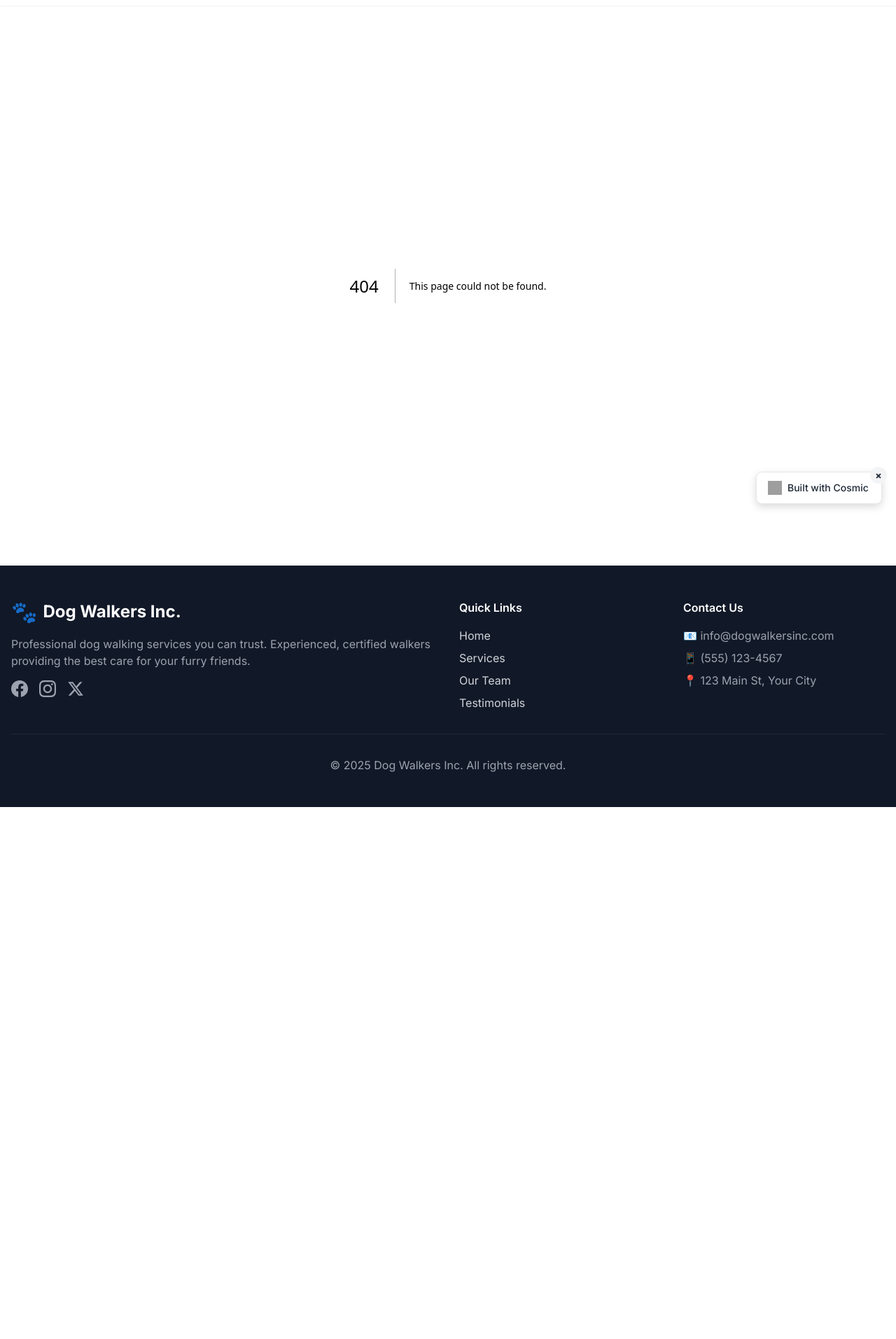
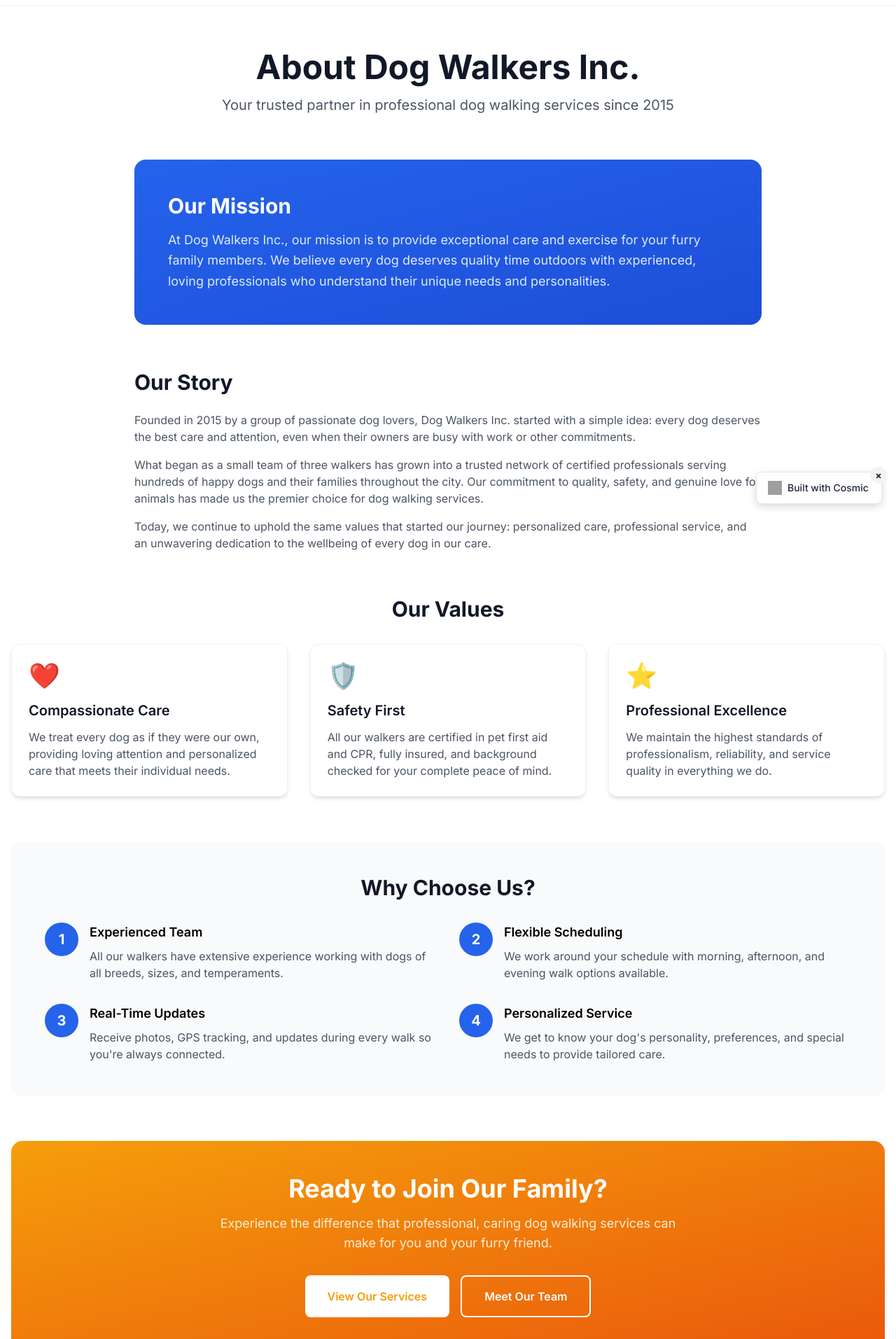
Before and after one commit to cosmic-community/dog-walkers-inc, a Next.js app: page /about in a window 1280 px wide. Before the commit this address had no page. Shown: the part 60-1973 px from the top of the page at 70% size. Before the commit the page ends 1213 px from the top, so only its background shows below. Built offline with nearby package versions, Linux system fonts and the light colour scheme; grey boxes are pictures that could not be loaded.

Commit message:
Add About page with company information and navigation links

```diff
--- /dev/null
+++ b/app/about/page.tsx
@@ -0,0 +1,145 @@
+import Link from 'next/link'
+
+export const metadata = {
+  title: 'About Us - Dog Walkers Inc.',
+  description: 'Learn about Dog Walkers Inc., our mission, values, and commitment to providing the best dog walking services in the city.',
+}
+
+export default function AboutPage() {
+  return (
+    <div className="py-16">
+      <div className="container mx-auto px-4">
+        {/* Page Header */}
+        <div className="text-center mb-16">
+          <h1 className="text-4xl md:text-5xl font-bold text-gray-900 mb-4">
+            About Dog Walkers Inc.
+          </h1>
+          <p className="text-xl text-gray-600 max-w-3xl mx-auto">
+            Your trusted partner in professional dog walking services since 2015
+          </p>
+        </div>
+
+        {/* Mission Section */}
+        <div className="max-w-4xl mx-auto mb-16">
+          <div className="bg-gradient-to-br from-primary to-blue-700 text-white rounded-2xl p-8 md:p-12">
+            <h2 className="text-3xl font-bold mb-4">Our Mission</h2>
+            <p className="text-lg text-blue-100 leading-relaxed">
+              At Dog Walkers Inc., our mission is to provide exceptional care and exercise for your furry family members. We believe every dog deserves quality time outdoors with experienced, loving professionals who understand their unique needs and personalities.
+            </p>
+          </div>
+        </div>
+
+        {/* Our Story Section */}
+        <div className="max-w-4xl mx-auto mb-16">
+          <h2 className="text-3xl font-bold text-gray-900 mb-6">Our Story</h2>
+          <div className="prose prose-lg max-w-none text-gray-600">
+            <p className="mb-4">
+              Founded in 2015 by a group of passionate dog lovers, Dog Walkers Inc. started with a simple idea: every dog deserves the best care and attention, even when their owners are busy with work or other commitments.
+            </p>
+            <p className="mb-4">
+              What began as a small team of three walkers has grown into a trusted network of certified professionals serving hundreds of happy dogs and their families throughout the city. Our commitment to quality, safety, and genuine love for animals has made us the premier choice for dog walking services.
+            </p>
+            <p>
+              Today, we continue to uphold the same values that started our journey: personalized care, professional service, and an unwavering dedication to the wellbeing of every dog in our care.
+            </p>
+          </div>
+        </div>
+
+        {/* Values Section */}
+        <div className="mb-16">
+          <h2 className="text-3xl font-bold text-gray-900 mb-8 text-center">Our Values</h2>
+          <div className="grid grid-cols-1 md:grid-cols-3 gap-8">
+            <div className="bg-white p-6 rounded-xl shadow-md border border-gray-100">
+              <div className="text-4xl mb-4">❤️</div>
+              <h3 className="text-xl font-semibold text-gray-900 mb-3">Compassionate Care</h3>
+              <p className="text-gray-600">
+                We treat every dog as if they were our own, providing loving attention and personalized care that meets their individual needs.
+              </p>
+            </div>
+            <div className="bg-white p-6 rounded-xl shadow-md border border-gray-100">
+              <div className="text-4xl mb-4">🛡️</div>
+              <h3 className="text-xl font-semibold text-gray-900 mb-3">Safety First</h3>
+              <p className="text-gray-600">
+                All our walkers are certified in pet first aid and CPR, fully insured, and background checked for your complete peace of mind.
+              </p>
+            </div>
+            <div className="bg-white p-6 rounded-xl shadow-md border border-gray-100">
+              <div className="text-4xl mb-4">⭐</div>
+              <h3 className="text-xl font-semibold text-gray-900 mb-3">Professional Excellence</h3>
+              <p className="text-gray-600">
+                We maintain the highest standards of professionalism, reliability, and service quality in everything we do.
+              </p>
+            </div>
+          </div>
+        </div>
+
+        {/* Why Choose Us Section */}
+        <div className="mb-16 bg-gray-50 rounded-2xl p-8 md:p-12">
+          <h2 className="text-3xl font-bold text-gray-900 mb-8 text-center">Why Choose Us?</h2>
+          <div className="grid grid-cols-1 md:grid-cols-2 gap-8">
+            <div className="flex gap-4">
+              <div className="flex-shrink-0">
+                <div className="w-12 h-12 bg-primary text-white rounded-full flex items-center justify-center text-xl font-bold">1</div>
+              </div>
+              <div>
+                <h3 className="font-semibold text-lg mb-2">Experienced Team</h3>
+                <p className="text-gray-600">All our walkers have extensive experience working with dogs of all breeds, sizes, and temperaments.</p>
+              </div>
+            </div>
+            <div className="flex gap-4">
+              <div className="flex-shrink-0">
+                <div className="w-12 h-12 bg-primary text-white rounded-full flex items-center justify-center text-xl font-bold">2</div>
+              </div>
+              <div>
+                <h3 className="font-semibold text-lg mb-2">Flexible Scheduling</h3>
+                <p className="text-gray-600">We work around your schedule with morning, afternoon, and evening walk options available.</p>
+              </div>
+            </div>
+            <div className="flex gap-4">
+              <div className="flex-shrink-0">
+                <div className="w-12 h-12 bg-primary text-white rounded-full flex items-center justify-center text-xl font-bold">3</div>
+              </div>
+              <div>
+                <h3 className="font-semibold text-lg mb-2">Real-Time Updates</h3>
+                <p className="text-gray-600">Receive photos, GPS tracking, and updates during every walk so you're always connected.</p>
+              </div>
+            </div>
+            <div className="flex gap-4">
+              <div className="flex-shrink-0">
+                <div className="w-12 h-12 bg-primary text-white rounded-full flex items-center justify-center text-xl font-bold">4</div>
+              </div>
+              <div>
+                <h3 className="font-semibold text-lg mb-2">Personalized Service</h3>
+                <p className="text-gray-600">We get to know your dog's personality, preferences, and special needs to provide tailored care.</p>
+              </div>
+            </div>
+          </div>
+        </div>
+
+        {/* CTA Section */}
+        <div className="bg-gradient-to-br from-secondary to-orange-600 text-white rounded-2xl p-8 md:p-12 text-center">
+          <h2 className="text-3xl md:text-4xl font-bold mb-4">
+            Ready to Join Our Family?
+          </h2>
+          <p className="text-lg mb-8 text-orange-100 max-w-2xl mx-auto">
+            Experience the difference that professional, caring dog walking services can make for you and your furry friend.
+          </p>
+          <div className="flex flex-col sm:flex-row gap-4 justify-center">
+            <Link
+              href="/services"
+              className="inline-flex items-center justify-center px-8 py-4 bg-white hover:bg-gray-100 text-secondary font-semibold rounded-lg transition-colors"
+            >
+              View Our Services
+            </Link>
+            <Link
+              href="/team"
+              className="inline-flex items-center justify-center px-8 py-4 bg-transparent hover:bg-white/10 text-white font-semibold rounded-lg border-2 border-white transition-colors"
+            >
+              Meet Our Team
+            </Link>
+          </div>
+        </div>
+      </div>
+    </div>
+  )
+}
--- a/components/Footer.tsx
+++ b/components/Footer.tsx
@@ -27,11 +27,11 @@ export default function Footer() {
                   <path d="M12 2.163c3.204 0 3.584.012 4.85.07 3.252.148 4.771 1.691 4.919 4.919.058 1.265.069 1.645.069 4.849 0 3.205-.012 3.584-.069 4.849-.149 3.225-1.664 4.771-4.919 4.919-1.266.058-1.644.07-4.85.07-3.204 0-3.584-.012-4.849-.07-3.26-.149-4.771-1.699-4.919-4.92-.058-1.265-.07-1.644-.07-4.849 0-3.204.013-3.583.07-4.849.149-3.227 1.664-4.771 4.919-4.919 1.266-.057 1.645-.069 4.849-.069zm0-2.163c-3.259 0-3.667.014-4.947.072-4.358.2-6.78 2.618-6.98 6.98-.059 1.281-.073 1.689-.073 4.948 0 3.259.014 3.668.072 4.948.2 4.358 2.618 6.78 6.98 6.98 1.281.058 1.689.072 4.948.072 3.259 0 3.668-.014 4.948-.072 4.354-.2 6.782-2.618 6.979-6.98.059-1.28.073-1.689.073-4.948 0-3.259-.014-3.667-.072-4.947-.196-4.354-2.617-6.78-6.979-6.98-1.281-.059-1.69-.073-4.949-.073zm0 5.838c-3.403 0-6.162 2.759-6.162 6.162s2.759 6.163 6.162 6.163 6.162-2.759 6.162-6.163c0-3.403-2.759-6.162-6.162-6.162zm0 10.162c-2.209 0-4-1.79-4-4 0-2.209 1.791-4 4-4s4 1.791 4 4c0 2.21-1.791 4-4 4zm6.406-11.845c-.796 0-1.441.645-1.441 1.44s.645 1.44 1.441 1.44c.795 0 1.439-.645 1.439-1.44s-.644-1.44-1.439-1.44z"/>
                 </svg>
               </a>
-                <a href="#" className="text-gray-400 hover:text-white transition-colors" aria-label="X (Twitter)">
-                  <svg className="w-6 h-6" fill="currentColor" viewBox="0 0 24 24">
-                    <path d="M18.244 2.25h3.308l-7.227 8.26 8.502 11.24H16.17l-5.214-6.817L4.99 21.75H1.68l7.73-8.835L1.254 2.25H8.08l4.713 6.231zm-1.161 17.52h1.833L7.084 4.126H5.117z"/>
-                  </svg>
-                </a>
+              <a href="#" className="text-gray-400 hover:text-white transition-colors" aria-label="X (Twitter)">
+                <svg className="w-6 h-6" fill="currentColor" viewBox="0 0 24 24">
+                  <path d="M18.244 2.25h3.308l-7.227 8.26 8.502 11.24H16.17l-5.214-6.817L4.99 21.75H1.68l7.73-8.835L1.254 2.25H8.08l4.713 6.231zm-1.161 17.52h1.833L7.084 4.126H5.117z"/>
+                </svg>
+              </a>
             </div>
           </div>
 
@@ -42,6 +42,11 @@ export default function Footer() {
               <li>
                 <Link href="/" className="hover:text-white transition-colors">
                   Home
+                </Link>
+              </li>
+              <li>
+                <Link href="/about" className="hover:text-white transition-colors">
+                  About Us
                 </Link>
               </li>
               <li>
--- a/components/Header.tsx
+++ b/components/Header.tsx
@@ -18,10 +18,11 @@ export default function Header() {
 
           {/* Desktop Navigation Links */}
           <div className="hidden md:flex items-center gap-8">
+            <Link href="/about" className="hover:text-primary transition-colors">About</Link>
             <Link href="/services" className="hover:text-primary transition-colors">Services</Link>
-            <Link href="/book" className="hover:text-primary transition-colors">Book Now</Link>
             <Link href="/team" className="hover:text-primary transition-colors">Team</Link>
             <Link href="/testimonials" className="hover:text-primary transition-colors">Testimonials</Link>
+            <Link href="/book" className="hover:text-primary transition-colors">Book Now</Link>
           </div>
 
           {/* Mobile Menu Button */}
@@ -45,18 +46,18 @@ export default function Header() {
           <div className="md:hidden mt-4 pb-4 border-t border-gray-200 pt-4">
             <div className="flex flex-col gap-4">
               <Link
+                href="/about"
+                className="hover:text-primary transition-colors py-2"
+                onClick={() => setMobileMenuOpen(false)}
+              >
+                About
+              </Link>
+              <Link
                 href="/services"
                 className="hover:text-primary transition-colors py-2"
                 onClick={() => setMobileMenuOpen(false)}
               >
                 Services
-              </Link>
-              <Link
-                href="/book"
-                className="hover:text-primary transition-colors py-2"
-                onClick={() => setMobileMenuOpen(false)}
-              >
-                Book Now
               </Link>
               <Link
                 href="/team"
@@ -72,6 +73,13 @@ export default function Header() {
               >
                 Testimonials
               </Link>
+              <Link
+                href="/book"
+                className="hover:text-primary transition-colors py-2"
+                onClick={() => setMobileMenuOpen(false)}
+              >
+                Book Now
+              </Link>
             </div>
           </div>
         )}
```
